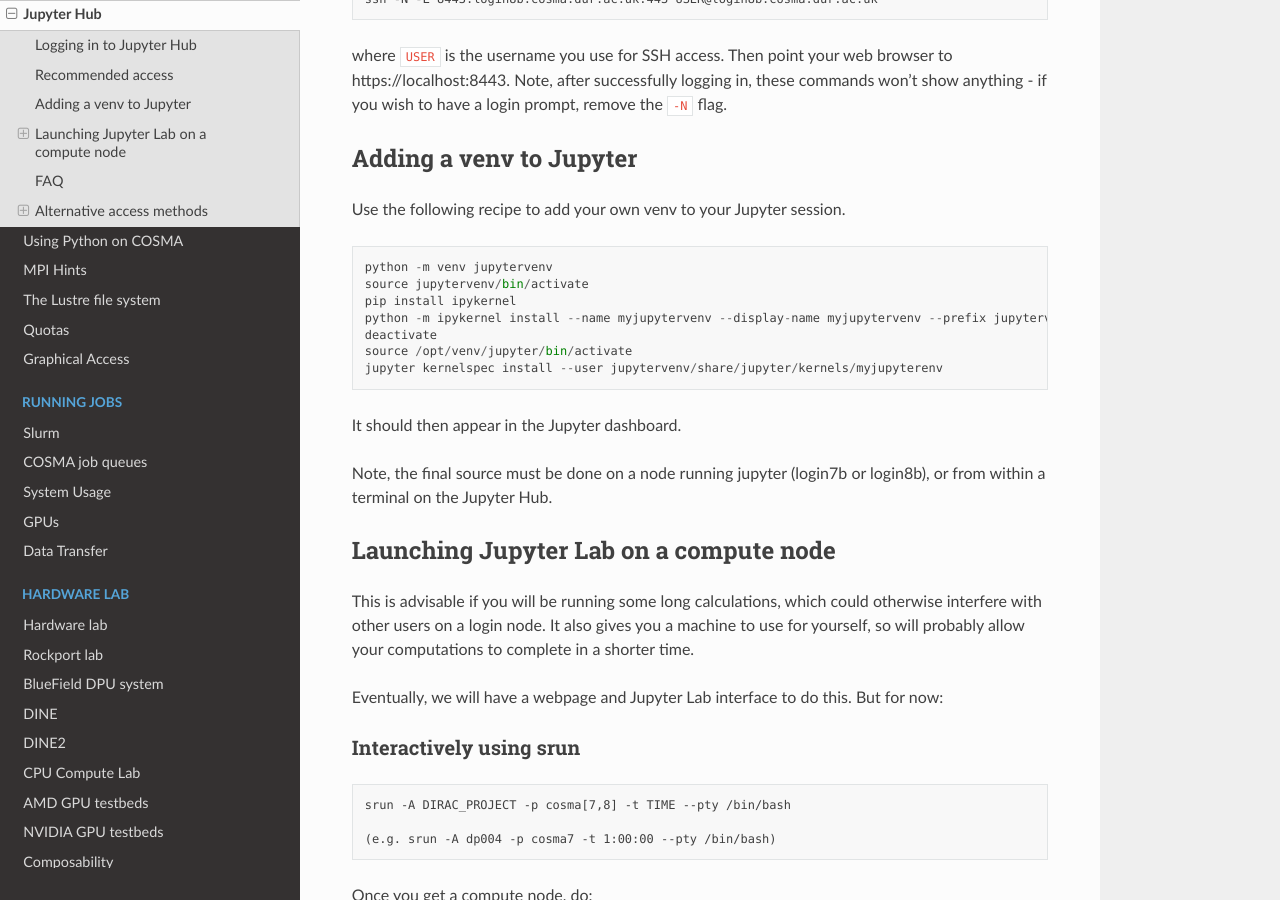
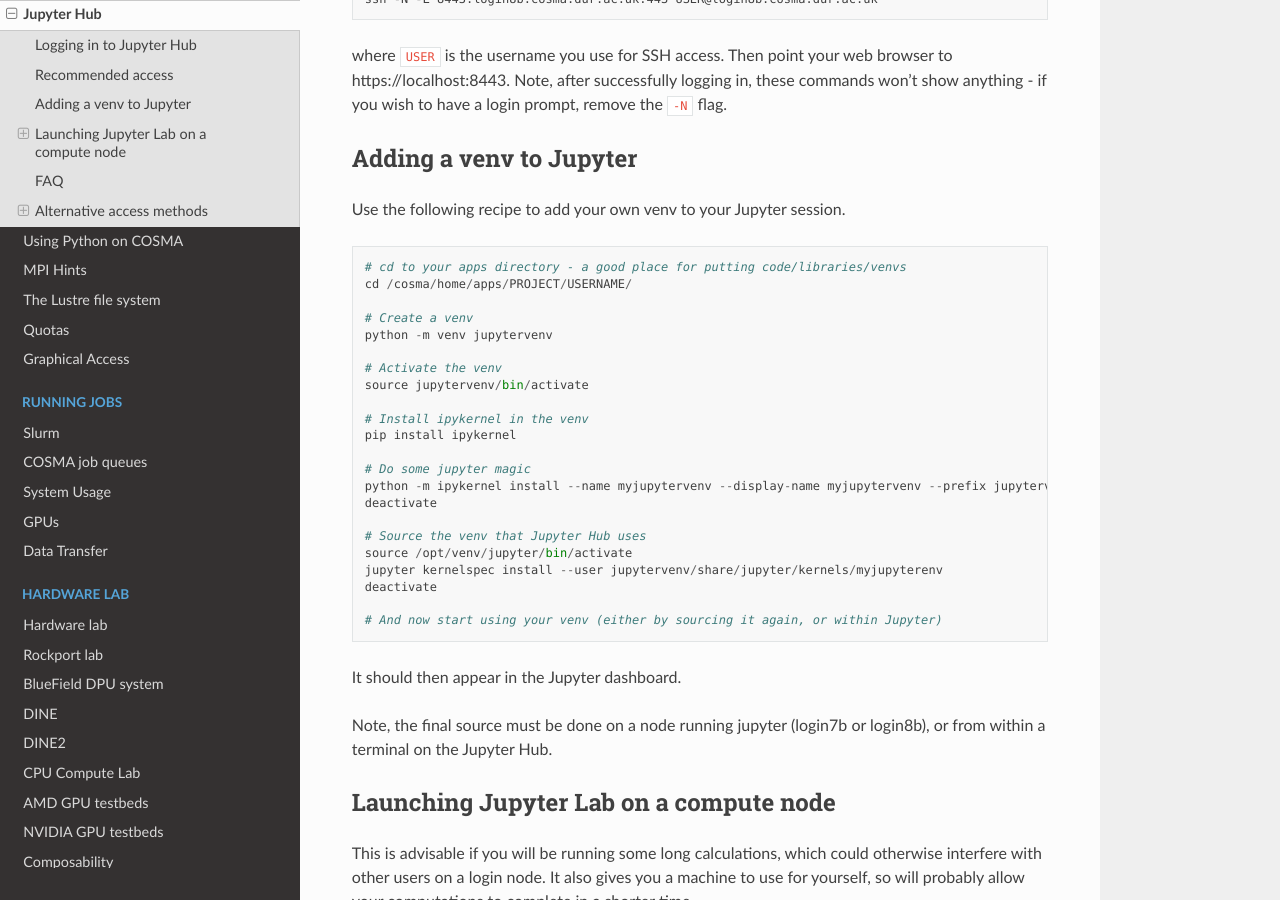
Before and after one commit to agb32/cosmadoc, a Sphinx documentation site: the page built from docs/source/jupyter.md, in a window 1280 px wide and 900 px high, scrolled down 578 px. Built offline with Sphinx 7.4.7 and the Read the Docs theme 2.0.0, drawn with Linux system fonts in a browser that asks for light colours.

Commit message:
added venv info

````diff
--- a/docs/source/jupyter.md
+++ b/docs/source/jupyter.md
@@ -23,13 +23,28 @@
 Use the following recipe to add your own venv to your Jupyter session.
 
 ```
+# cd to your apps directory - a good place for putting code/libraries/venvs
+cd /cosma/home/apps/PROJECT/USERNAME/
+
+# Create a venv
 python -m venv jupytervenv
+
+# Activate the venv
 source jupytervenv/bin/activate
+
+# Install ipykernel in the venv
 pip install ipykernel
+
+# Do some jupyter magic
 python -m ipykernel install --name myjupytervenv --display-name myjupytervenv --prefix jupytervenv/
 deactivate
+
+# Source the venv that Jupyter Hub uses
 source /opt/venv/jupyter/bin/activate
 jupyter kernelspec install --user jupytervenv/share/jupyter/kernels/myjupyterenv
+deactivate
+
+# And now start using your venv (either by sourcing it again, or within Jupyter)
 ```
 
 It should then appear in the Jupyter dashboard.
````
